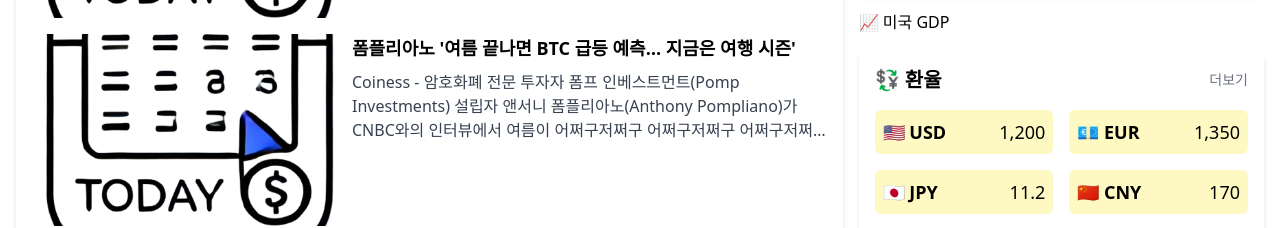
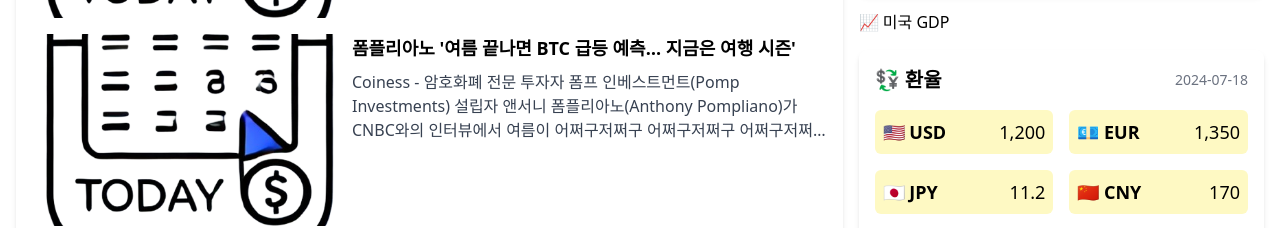
Before and after one commit to TodayFin/todayfin-fe, a Next.js app: page / in a window 1280 px wide. Shown: the part 363-591 px from the top of the page. Built offline with nearby package versions, Linux system fonts and the light colour scheme.

Commit message:
feat: 환율 컴포넌트에 날짜 추가

```diff
--- a/src/app/components/ExchangeRate.js
+++ b/src/app/components/ExchangeRate.js
@@ -1,4 +1,5 @@
 const ExchangeRate = () => {
+  const date = "2024-07-18";
   const exchangeRates = [
     { currency: "🇺🇸 USD", rate: "1,200" },
     { currency: "💶 EUR", rate: "1,350" },
@@ -11,11 +12,14 @@
     <div className="p-4 bg-white shadow-md rounded-lg">
       <div className="flex justify-between items-center mb-4">
         <h2 className="text-xl font-bold">💱 환율</h2>
-        <span className="text-gray-500 text-sm cursor-pointer">더보기</span>
+        <span className="text-gray-500 text-sm cursor-pointer">{date}</span>
       </div>
       <div className="grid grid-cols-2 gap-4">
         {exchangeRates.map((rate, index) => (
-          <div key={index} className="bg-yellow-100 rounded-md p-2 flex items-center justify-between">
+          <div
+            key={index}
+            className="bg-yellow-100 rounded-md p-2 flex items-center justify-between"
+          >
             <p className="text-lg font-semibold mr-2">{rate.currency}</p>
             <p className="text-lg">{rate.rate}</p>
           </div>
```
